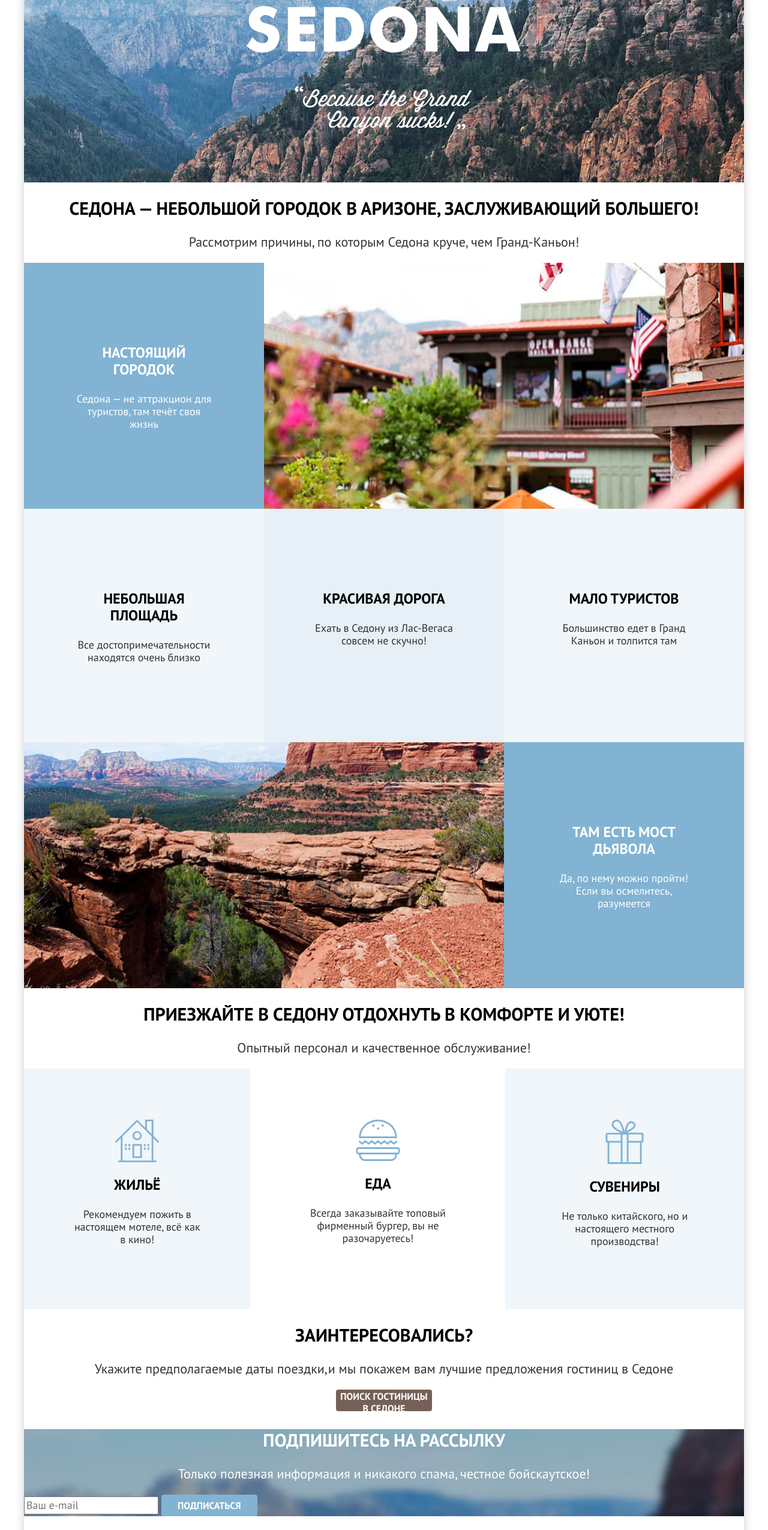
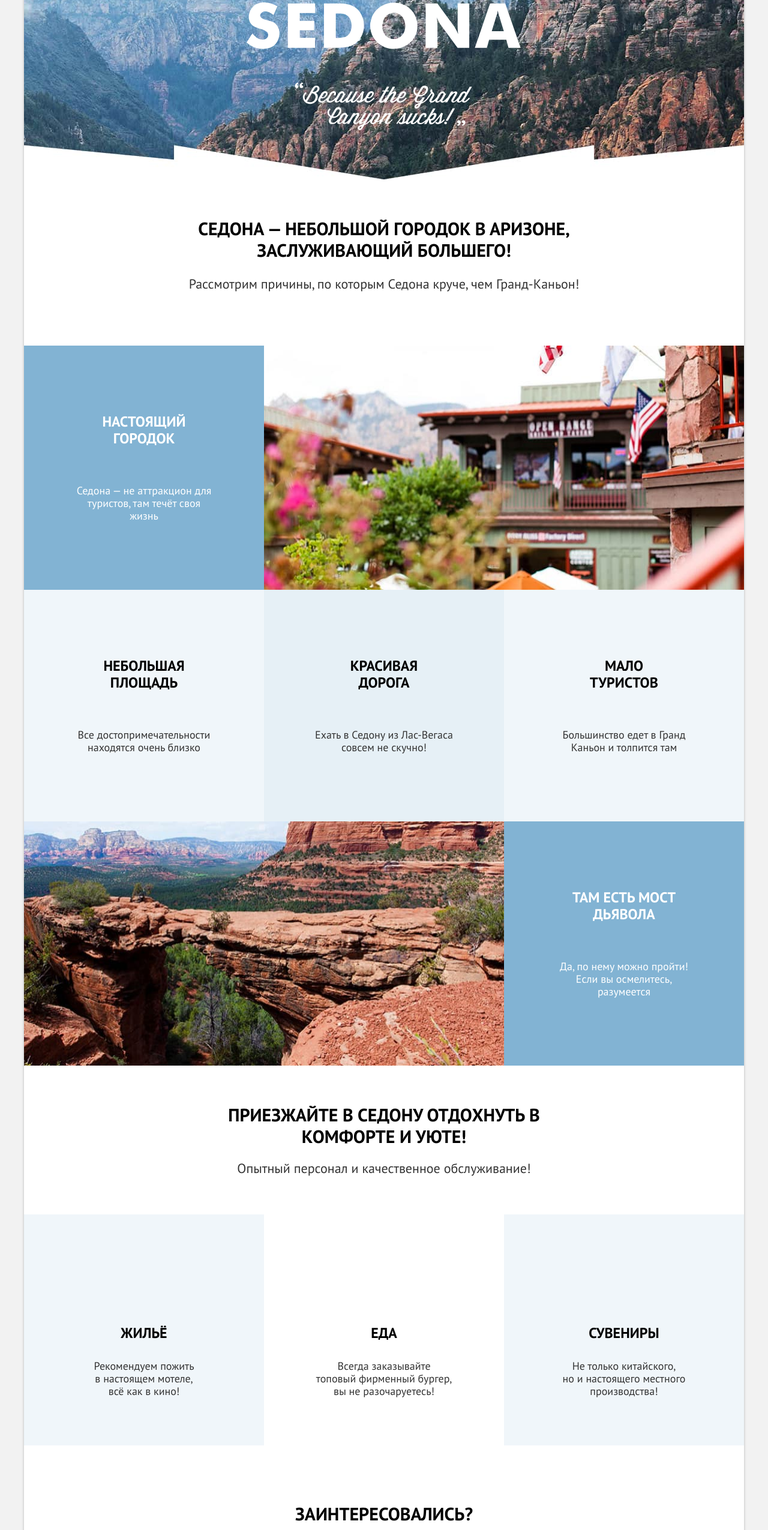
Before and after one commit to htmlacademy-htmlcss/2193725-sedona-38, a plain HTML site: page index.html in a window 1280 px wide. Shown: the part 250-2800 px from the top of the page at 60% size. Drawn offline with Linux system fonts and the light colour scheme.

Commit message:
выполнил микросетки на флексах для всех страниц

```diff
--- a/index.html
+++ b/index.html
@@ -8,16 +8,14 @@
     <link rel="stylesheet" href="styles/styles.css">
   </head>
   <body>
-    <div class="container ">
+    <div class="container">
       <header class="page-header">
         <nav class="navigation">
+          <a class="navigation-logo-link" href="index.html">
+            <span class="visually-hidden">Логотип сайта Седона</span>
+            <img class="logo" src="/images/logo.svg" alt="Логотип Седона" width="140" height="70">
+          </a>
           <ul class="navigation-list">
-            <li class="navigation-item">
-              <a class="navigation-link" href="index.html">
-                <span class="visually-hidden">Логотип сайта Седона</span>
-                <img src="/images/logo.svg" alt="Логотип">
-              </a>
-            </li>
             <li class="navigation-item">
              <a class="navigation-link navigation-link-current" href="#">Главная</a>
             </li>
@@ -32,7 +30,7 @@
             <li class="navigation-user-item">
               <svg width="19" height="19" viewBox="0 0 19 19" fill="none" xmlns="http://www.w3.org/2000/svg">
                 <path d="M18.5 17.0083L14.8 13.3287C15.8 12.0359 16.5 10.3453 16.5 8.4558C16.5 4.08011 12.9 0.5 8.5 0.5C4.1 0.5 0.5 4.17956 0.5 8.55525C0.5 12.9309 4.1 16.511 8.5 16.511C10.3 16.511 12 15.9144 13.4 14.8204L17.1 18.5L18.5 17.0083ZM8.5 14.5221C5.2 14.5221 2.5 11.837 2.5 8.55525C2.5 5.27348 5.2 2.5884 8.5 2.5884C11.8 2.5884 14.5 5.27348 14.5 8.55525C14.5 11.837 11.8 14.5221 8.5 14.5221Z" fill="black"/>
-                </svg>
+              </svg>
               <button class="visually-hidden" type="submit">найти</button>
             </li>
             <li class="navigation-user-item">
@@ -50,46 +48,46 @@
       <main class="main-container main-index">
         <section class="hero">
           <h1 class="visually-hidden">Седона - небольшой городок в Аризоне</h1>
-          <img class="images-welcome" src="/images/welcome.svg" alt="горы Седоны" width="458" height="352">
+          <img class="images-welcome" src="/images/welcome.svg" alt="Добро пожаловать в Седону" width="458" height="352">
         </section>
         <section class="advantages-section">
-          <h2 class="title">Седона — небольшой городок в Аризоне,
-            заслуживающий большего!</h2>
-          <p class="subtitle">Рассмотрим причины, по которым Седона круче, чем Гранд-Каньон!</p>
+          <h2 class="title title-advantages">Седона — небольшой городок в Аризоне,
+              заслуживающий большего!</h2>
+          <p class="subtitle subtitle-advantages">Рассмотрим причины, по которым Седона круче, чем Гранд-Каньон!</p>
           <ul class="advantages-list">
             <li class="advantages-item advantages-item-extended">
-              <div class="advantages-text">
-                <h3 class="advantages-title advantages-title-extended">Настоящий городок</h3>
+              <div class="advantages-text advantages-text-extended">
+                <b class="advantages-title advantages-title-extended">Настоящий городок</b>
                 <span class="rectangle-125"></span>
                 <p class="advantages-description advantages-description-extended">Седона — не аттракцион для туристов, там течёт своя жизнь</p>
               </div>
-              <img src="/images/Advantages-photo-1.jpg" width="800" height="385" alt="фото города">
+              <img class="advantages-photo-1" src="/images/advantages-photo-1.jpg" width="800" height="385" alt="фото города">
             </li>
             <li class="advantages-item">
               <div class="advantages-text">
-                <h3 class="advantages-title">Небольшая площадь</h3>
+                <b class="advantages-title">Небольшая площадь</b>
                 <span class="rectangle-125"></span>
                 <p class="advantages-description">Все достопримечательности находятся очень близко</p>
               </div>
             </li>
             <li class="advantages-item">
               <div class="advantages-text">
-                <h3 class="advantages-title">Красивая дорога</h3>
+                <b class="advantages-title">Красивая дорога</b>
                 <span class="rectangle-125"></span>
                 <p class="advantages-description">Ехать в Седону из Лас-Вегаса совсем не скучно!</p>
               </div>
             </li>
             <li class="advantages-item">
               <div class="advantages-text">
-                <h3 class="advantages-title">Мало туристов</h3>
+                <b class="advantages-title">Мало туристов</b>
                 <span class="rectangle-125"></span>
                 <p class="advantages-description">Большинство едет в Гранд Каньон и толпится там</p>
               </div>
             </li>
             <li class="advantages-item advantages-item-extended">
-              <img src="/images/Advantages-photo-2.jpg" alt="фото города" width="800" height="385">
-              <div class="advantages-text">
-                <h3 class="advantages-title advantages-title-extended">Там есть мост дьявола</h3>
+              <img class="advantages-photo-2" src="/images/advantages-photo-2.jpg" alt="фото города" width="800" height="385">
+              <div class="advantages-text advantages-text-extended">
+                <b class="advantages-title advantages-title-extended">Там есть мост дьявола</b>
                 <span class="rectangle-125"></span>
                 <p class="advantages-description advantages-description-extended">Да, по нему можно пройти! Если вы осмелитесь, разумеется</p>
               </div>
@@ -97,39 +95,49 @@
           </ul>
         </section>
         <section class="advantages-icons">
-          <h2 class="title">Приезжайте в Седону отдохнуть в комфорте и уюте!</h2>
-          <p class="subtitle">Опытный персонал и качественное обслуживание!</p>
+          <h2 class="title title-advantages-icons">Приезжайте в Седону отдохнуть в комфорте и уюте!</h2>
+          <p class="subtitle subtitle-advantages-icons">Опытный персонал и качественное обслуживание!</p>
           <ul class="advantages-icons-list">
-            <li class="advantages-icons-item">
-              <img class="advantages-icons-images" src="/images/icons-home.svg" alt="иконка дома" width="75" height="72">
+            <li class="advantages-icons-item icons-home">
               <h3 class="advantages-icons-title">Жильё</h3>
-              <p class="advantages-icons-description">Рекомендуем пожить в настоящем мотеле, всё как в кино!</p>
+              <p class="advantages-icons-description">
+                Рекомендуем пожить
+                <br>в настоящем мотеле,
+                <br>всё как в кино!
+              </p>
             </li>
-            <li class="advantages-icons-item">
-              <img class="advantages-icons-images" src="/images/icons-food.svg" alt="иконка бургера" width="74" height="70">
+            <li class="advantages-icons-item icons-food">
               <h3 class="advantages-icons-title">Еда</h3>
-              <p class="advantages-icons-description">Всегда заказывайте топовый фирменный бургер, вы не разочаруетесь!</p>
+              <p class="advantages-icons-description">
+                Всегда заказывайте
+                <br>топовый фирменный бургер,
+                <br>вы не разочаруетесь!
+              </p>
             </li>
-            <li class="advantages-icons-item">
-              <img class="advantages-icons-images" src="/images/icons-prize.svg" alt="иконка сувенира" width="64" height="76">
+            <li class="advantages-icons-item icons-prize">
               <h3 class="advantages-icons-title">Сувениры</h3>
-              <p class="advantages-icons-description">Не только китайского, но и настоящего местного производства!</p>
+              <p class="advantages-icons-description">
+                Не только китайского,
+                <br>но и настоящего местного
+                <br>производства!
+              </p>
             </li>
           </ul>
         </section>
         <section class="hotel-search">
-          <h2 class="title">Заинтересовались?</h2>
-          <p class="subtitle">Укажите предполагаемые даты поездки,и мы покажем вам лучшие предложения гостиниц в Седоне</p>
-          <button class="button" type="submit"> поиск гостиницы в седоне</button>
+          <h2 class="title title-hotel-search">Заинтересовались?</h2>
+          <p class="subtitle subtitle-hotel-search">
+            Укажите предполагаемые даты поездки,
+            <br>и мы покажем вам лучшие предложения гостиниц в Седоне
+          </p>
+          <button class="button button-hotel-search" type="submit"> поиск гостиницы в седоне</button>
         </section>
         <section class="subscribe subscribe-catalog">
-          <!-- <img src="/images/Subscribe.png" alt="фоновая картика Седоны"> -->
-           <h2 class="title title-white">Подпишитесь на рассылку</h2>
-           <p class="subtitle subtitle-white">Только полезная информация и никакого спама, честное бойскаутское!</p>
+          <h2 class="title title-subscribe title-white">Подпишитесь на рассылку</h2>
+           <p class="subtitle subtitle-subscribe subtitle-white">Только полезная информация и никакого спама, честное бойскаутское!</p>
             <form class="subscribe-form" action="https://echo.htmlacademy.ru" method="post">
               <label class="visually-hidden" for="subscribe-button">Email</label>
-              <input class="subscribe-field" name="subscribe-button" id="subscribe-button" type="email" placeholder="Ваш e-mail" required>
-              <!-- <img src="/images/icons-date.svg" alt="иконка календаря" width="5" height="5"> -->
+              <input class="subscribe-field" name="email" id="subscribe-button" type="email" placeholder="Ваш e-mail" required>
               <button class="button button-blue" type="submit">подписаться</button>
             </form>
         </section>
@@ -137,7 +145,6 @@
       <footer class="page-footer">
         <section class="page-footer-contacts">
           <h2 class="visually-hidden">Наши соцсети, контакты, сайт</h2>
-          <div class="social-buttons">
             <ul class="social-button-list">
               <li class="social-button-item">
                 <a class="social-button" href="https://vk.com/htmlacademy">
@@ -158,7 +165,6 @@
                 </a>
               </li>
             </ul>
-          </div>
           <a class="contacts-phone" href="tel:+78128121212">+7(812) 812-12-12
           </a>
           <a class="footer-copyright" href="https://htmlacademy.ru">
--- a/styles/styles.css
+++ b/styles/styles.css
@@ -23,7 +23,7 @@
 img {
   max-width: 100%;
   height: auto;
-  display: block;
+  object-fit: contain;
 }
 
 html {
@@ -31,24 +31,27 @@ html {
 }
 
 body {
+  height: 100%;
   margin: 0;
-  display: flex;
-  flex-direction: column;
-  min-height: 100%;
   font-family: "PT Sans", sans-serif;
   font-size: 18px;
   font-style: normal;
   font-weight: 400;
   line-height: 21px;
-  color: #333333;
-  background: #FFFFFF;
-  height: 100%;
+  color: #000000;
+  background: #F2F2F2;
+
 }
 
 .container {
+  display: flex;
+  flex-direction: column;
+  min-height: 100%;
   width: 1200px;
   margin: 0 auto;
-  box-shadow: 0 0 15px 0 rgba(0, 0, 0, 0.20);
+  color: #333333;
+  background-color: #ffffff;
+  box-shadow: 0 4px 4px 0 rgba(0, 0, 0, 0.25);
 }
 
 .page-header {
@@ -64,9 +67,9 @@ body {
   margin: 0 auto;
 }
 
-
 .navigation-list {
   display: flex;
+  flex-wrap: wrap;
   align-items: center;
   list-style-type: none;
   width: 500px;
@@ -76,12 +79,30 @@ body {
 
 .navigation-link {
   display: block;
+  padding: 20px 16px;
   font-family: inherit;
   font-size: 20px;
   font-weight: 700;
   line-height: 24px;
   color: #000000;
   text-decoration: none;
+}
+
+
+.breadcrumbs-link-hotels {
+  padding-left: 28px;
+}
+
+.navigation-logo-link {
+  display: block;
+}
+
+.logo {
+  display: block;
+  margin-bottom: -6px;
+  position: relative;
+  z-index: 2;
+  margin-right: 28px;
 }
 
 .navigation-user-menu {
@@ -101,6 +122,8 @@ body {
 .navigation-user-item {
   list-style-type: none;
 }
+
+
 
 .button {
   font-family: inherit;
@@ -122,6 +145,13 @@ body {
   background-color: transparent;
 }
 
+.button-hotel-search {
+  margin: 0;
+
+  font-size: 20px;
+  line-height: 36px;
+}
+
 .main-container {
   flex-grow: 1;
 }
@@ -129,18 +159,18 @@ body {
 /* Hero */
 
 .hero {
-  display: flex;
-  justify-content: center;
   background-color: #1D2C31;
-  background-size: cover;
-  background-position: center;
-  background-image: url("../images/index-background.jpg");
+  background-size: cover, contain;
+  background-position: center bottom;
+  background-image: url("../images/index-background-group.jpg");
   background-repeat: no-repeat;
+  padding-top: 51px;
+  padding-bottom: 82px;
 }
 
 .images-welcome {
-  margin-top: 51px;
-  margin-bottom: 81px;
+  display: block;
+  margin: 0 auto;
 }
 
 .visually-hidden {
@@ -154,6 +184,7 @@ body {
   overflow: hidden;
 }
 
+
 .title {
   font-size: 30px;
   line-height: 36px;
@@ -161,6 +192,16 @@ body {
   text-align: center;
   color: #000000;
   text-transform: uppercase;
+  margin: 0 auto;
+  width: 620px;
+}
+
+.title-advantages {
+  margin-bottom: 25px;
+}
+
+.subtitle-advantages {
+  margin-bottom: 90px;
 }
 
 .subtitle {
@@ -169,6 +210,7 @@ body {
   font-weight: 400;
   text-align: center;
   color: #333333;
+
 }
 
 /* main-inner */
@@ -180,6 +222,7 @@ body {
   background-position: center;
   background-image: url("../images/catalog/catalog-background.jpg");
   background-repeat: no-repeat;
+  padding: 0 70px;
 }
 
 .inner-catalog-title {
@@ -190,12 +233,16 @@ body {
   margin: 0;
 }
 
-
+.button-cards {
+  width: 48px;
+  height: 48px;
+}
 
 /* advantages */
 
 .advantages-section {
   background-color: #FFFFFF;
+  padding-top: 64px
 }
 
 /* flex */
@@ -217,27 +264,57 @@ body {
   min-height: 385px;
 }
 
-.advantages-text {
-  padding: 112.5px 85px;;
+.advantages-text-extended {
+  padding: 102px 85px;
 }
 
+.advantages-text {
+  padding: 113px 85px;
+}
 
+.advantages-photo-1, .advantages-photo-2 {
+  object-fit: fill;
+}
 
-.advantages-title, .advantages-icons-title {
+.advantages-title {
+  margin: 0;
+  padding-bottom: 62px;
+}
+
+.advantages-description {
+  margin: 0;
+}
+
+.advantages-title {
   display: block;
   font-size: 24px;
   line-height: 28px;
   font-weight: 700;
   text-transform: uppercase;
   color: #000000;
+  width: 182px;
+  margin: 0 auto;
+}
+
+.advantages-icons-title {
+  display: block;
+  width: 230px;
+  margin: 0 auto;
+  margin-bottom: 30px;
+  font-size: 24px;
+  line-height: 28px;
+  font-weight: 700;
+  text-transform: uppercase;
+  color: #000000;
+
 }
 
 .advantages-description, .advantages-icons-description {
   font-size: 18px;
   line-height: 21px;
   font-weight: 400;
-
   color: #333333;
+  margin: 0 auto;
 }
 
 .advantages-title-extended, .advantages-description-extended {
@@ -257,10 +334,21 @@ body {
   background: #82B3D3;
 }
 
+/* advantages-icons */
+
+.title-advantages-icons {
+  margin-bottom: 20px;
+}
+
+.subtitle-advantages-icons {
+  margin-bottom:64px;
+}
+
 .advantages-icons-list {
+  display: flex;
   margin: 0;
   padding: 0;
-  display: flex;
+  list-style-type: none;
 }
 
 .advantages-icons-images {
@@ -268,12 +356,14 @@ body {
 }
 
 .advantages-icons-item {
-  list-style-type: none;
-  padding: 85px 81px;
+  width: 400px;
+  padding-top: 184px;
+  padding-bottom: 80px;
 }
 
 .advantages-icons {
   text-align: center;
+  padding-top: 64px;
 }
 
 .advantages-icons-item:nth-child(odd) {
@@ -282,17 +372,44 @@ body {
 }
 
 .hotel-search {
+  padding-top: 96px;
+  margin-bottom: 96px;
   text-align: center;
 }
 
+.title-hotel-search {
+  margin-bottom: 20px;
+}
+
+.subtitle-hotel-search {
+  width: 592px;
+  margin: 0 auto;
+  margin-bottom: 54px;
+}
 
 /* subscribe */
 
 .subscribe {
+  display: flex;
+  flex-direction: column;
+  align-items: center;
+  padding-top: 96px;
+  padding-bottom: 104px;
   border-color: #50769D;
   background-image: url("../images/catalog/Subscribe.jpg");
   background-repeat: no-repeat;
-  background-size: 100% auto;;
+  background-size: cover;
+  background-position: center;
+}
+
+.title-subscribe {
+  width: 475px;
+  margin-bottom: 20px;
+}
+
+.subtitle-subscribe {
+  width: 475px;
+  margin-bottom: 54px;
 }
 
 .subscribe-field {
@@ -323,6 +440,7 @@ body {
 
 .social-button-list {
   display: flex;
+  flex-wrap: wrap;
   align-items: center;
   list-style-type: none;
   margin: 0;
@@ -330,7 +448,8 @@ body {
 }
 
 .social-button-item {
-  width: 40px;
+  width: 47px;
+  height: 40px;
 }
 
 .contacts-phone {
@@ -346,6 +465,7 @@ body {
    list-style-type: none;
    margin: 0;
    padding: 0;
+   padding-top: 8px;
 }
 
  .breadcrumbs-link {
@@ -358,19 +478,26 @@ body {
 
 .filter-filter {
   display: flex;
+  /* width: 370px; */
+  justify-content: space-between;
+  padding-top: 40px;
+  padding-bottom: 73px;
 }
 
 .catalog-filter-content {
   display: flex;
+  width: 370px;
+  justify-content: space-between;
 }
 
-.catalog-filter {
-  padding: 0 70px;
+.catalog-filter-group {
+  width: 150px;
 }
 
 .catalog-filter-group, .price-slider {
   border: none;
   margin: 0;
+  padding: 0;
 }
 
 .catalog-filter-title, .price-slider-title {
@@ -382,6 +509,8 @@ body {
 
 .catalog-filter-list {
   list-style-type: none;
+  margin: 0;
+  padding: 0;
 }
 
 .control-input {
@@ -391,6 +520,7 @@ body {
 
 .select {
   display: flex;
+  justify-content: space-between;
   padding: 0 70px;
   margin-top: 50px;
   margin-bottom: 40px;
@@ -399,12 +529,26 @@ body {
 .select-title {
   margin: 0;
   text-transform: uppercase;
+  padding-top: 14px;
+}
+
+.select-control {
+  padding: 14px;
 }
 
 .hotel-selection {
   display: flex;
+  width: 550px;
+  justify-content: space-between;
 }
 
+.price-slider-title input {
+  width: 140px;
+}
+
+.price-slider-button {
+  width: 160px;
+}
 
 .hotel-description {
   padding: 0 70px;
@@ -459,6 +603,8 @@ color: #000000;
 
 .pagination {
   padding: 0 70px;
+  margin-top: 40px;
+  margin-bottom: 50px;
 }
 
 .pagination-list {
@@ -474,11 +620,12 @@ color: #000000;
 }
 
 .pagination-link {
+  display: block;
+  box-sizing: border-box;
   font-size: 20px;
   font-weight: 700;
   line-height: 36px;
   text-align: center;
-
   text-decoration: none;
   color: #FFFFFF;
 }
@@ -494,7 +641,10 @@ color: #000000;
   background-color: #82B3D3;
   text-align: center;
   padding: 8px;
-  margin-left: 8px;
+}
+
+.pagination-item:not(:last-child) {
+  margin-right: 8px;
 }
 
 .pagination-item-current {
@@ -520,7 +670,3 @@ color: #000000;
   height: 52px;
   border-radius: 0, 4px, 4px, 0;
 }
-
-.inner-catalog-home {
-  padding: 0 70px;;
-}
```
Also changed, not shown: catalog.html (+8 -10 lines), images/flag.jpg (deleted), images/index-background-group.jpg (added). Lines whose indentation alone changed are shown as unchanged.
